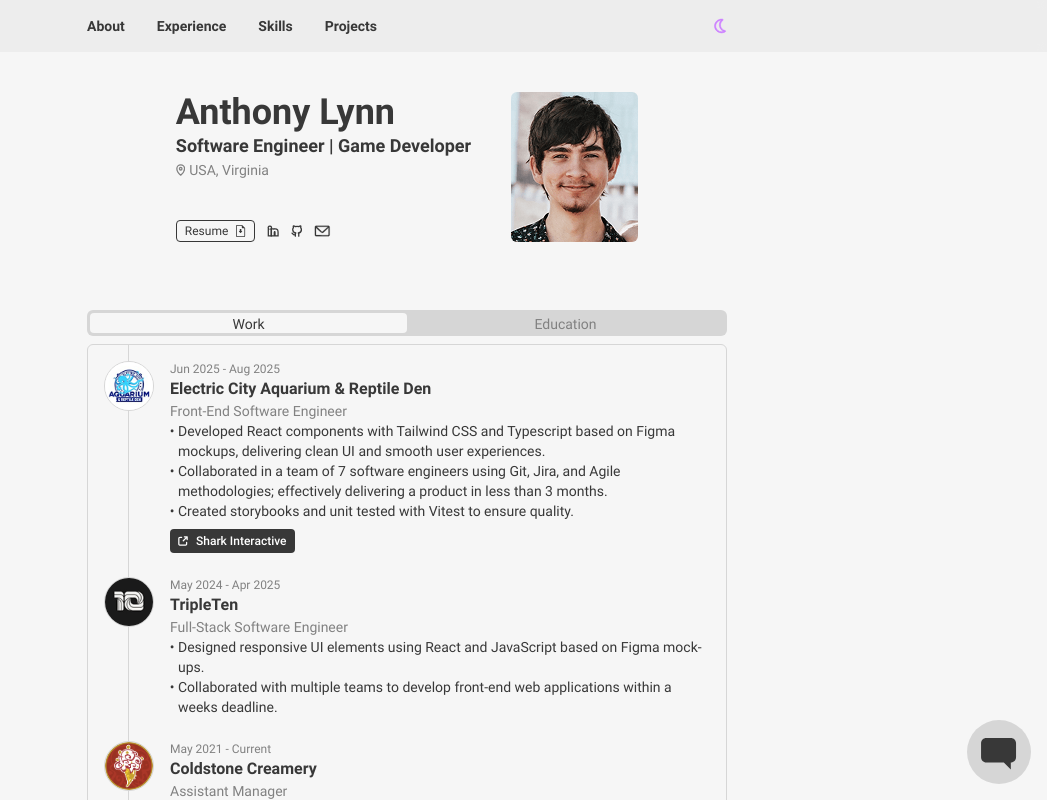
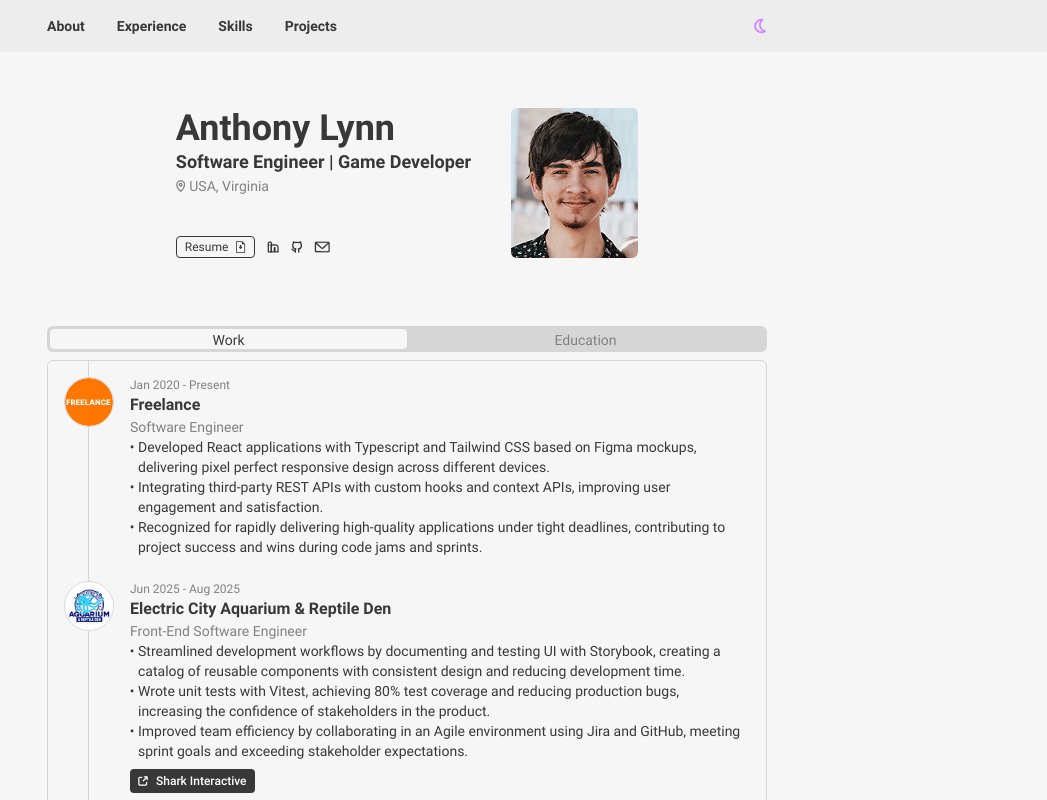
Before and after one commit to AnthonyLynn/Portfolio, a React (Vite) app: page / in a window 1280 px wide. Shown: the top 800 px of the page, without its empty margins (233-1280 px from the left). Built offline with nearby package versions, Linux system fonts and the light colour scheme; no server answers.

Commit message:
feat: add better descriptions and remove chatbot temporarily

```diff
--- a/src/components/App.tsx
+++ b/src/components/App.tsx
@@ -48,7 +48,7 @@
   const addErrorMessage = () => {
     addMessage(
       "assistant",
-      "I'm currently unavailable, please try again later and email Anthony any questions you have."
+      "I'm currently unavailable, please try again later and email Anthony at anthonywlynn2002@gmail.com for any questions you might have."
     );
   };
 
@@ -94,7 +94,7 @@
   const onChatMouseEnter = () => {
     setIsPulseActive(false);
   };
-
+  /*
   useEffect(() => {
     getConversations()
       .then(({ data }) => {
@@ -114,6 +114,7 @@
       })
       .catch(handleApiError);
   }, []);
+  */
 
   return (
     <div
@@ -122,13 +123,13 @@
       }`}
     >
       <Header onThemeButtonClick={onThemeChange} isDarkTheme={isDarkTheme} />
-      <main className="w-full md:max-w-[640px] px-3 sm:px-4 md:px-0 lg:pb-8 flex flex-col gap-4 sm:gap-7">
+      <main className="w-full md:max-w-[720px] px-3 sm:px-4 md:px-0 lg:pb-8 flex flex-col gap-4 sm:gap-7 mt-4">
         <About />
         <ExperienceSection />
         <SkillSection />
         <ProjectSection />
       </main>
-      <div className="sticky z-50 w-full bottom-0 p-3 sm:p-4 lg:p-0 flex justify-end">
+      {/*<div className="sticky z-50 w-full bottom-0 p-3 sm:p-4 lg:p-0 flex justify-end">
         {isModalOpen && (
           <Chat
             isLoadingResponse={isLoadingResponse}
@@ -145,7 +146,7 @@
             isPulseActive={isPulseActive}
           />
         )}
-      </div>
+      </div>*/}
       <Footer />
     </div>
   );
--- a/src/components/ExperienceSection.tsx
+++ b/src/components/ExperienceSection.tsx
@@ -1,6 +1,7 @@
 import AquariumReptileDenCompanyLogo from "../images/AquariumReptileDenCompanyLogo.png";
 import TripleTenLogo from "../images/TripleTenCompanyLogo.png";
-import ColdstoneCreameryLogo from "../images/ColdstoneCreameryLogo.png";
+import FreelanceLogo from "../images/FreelanceLogo.svg";
+import ColdStoneCreameryLogo from "../images/ColdStoneCreameryLogo.png";
 import AcademyOfArtUniversityLogo from "../images/AcademyOfArtUniversityLogo.png";
 
 import React, { useState } from "react";
@@ -43,15 +44,28 @@
         {showExperience ? (
           <>
             <Experience
+              institutionLogo={FreelanceLogo}
+              beginDate={"Jan 2020"}
+              endDate={"Present"}
+              companyName={"Freelance"}
+              roleTitle={"Software Engineer"}
+              descriptions={[
+                "Developed React applications with Typescript and Tailwind CSS based on Figma mockups, delivering pixel perfect responsive design across different devices.",
+                "Integrating third-party REST APIs with custom hooks and context APIs, improving user engagement and satisfaction.",
+                "Recognized for rapidly delivering high-quality applications under tight deadlines, contributing to project success and wins during code jams and sprints.",
+              ]}
+              externalLinks={[]}
+            />
+            <Experience
               institutionLogo={AquariumReptileDenCompanyLogo}
               beginDate={"Jun 2025"}
               endDate={"Aug 2025"}
               companyName={"Electric City Aquarium & Reptile Den"}
               roleTitle={"Front-End Software Engineer"}
               descriptions={[
-                "Developed React components with Tailwind CSS and Typescript based on Figma mockups, delivering clean UI and smooth user experiences.",
-                "Collaborated in a team of 7 software engineers using Git, Jira, and Agile methodologies; effectively delivering a product in less than 3 months.",
-                "Created storybooks and unit tested with Vitest to ensure quality.",
+                "Streamlined development workflows by documenting and testing UI with Storybook, creating a catalog of reusable components with consistent design and reducing development time.",
+                "Wrote unit tests with Vitest, achieving 80% test coverage and reducing production bugs, increasing the confidence of stakeholders in the product.",
+                "Improved team efficiency by collaborating in an Agile environment using Jira and GitHub, meeting sprint goals and exceeding stakeholder expectations.",
               ]}
               externalLinks={[
                 {
@@ -61,26 +75,15 @@
               ]}
             />
             <Experience
-              institutionLogo={TripleTenLogo}
-              beginDate={"May 2024"}
-              endDate={"Apr 2025"}
-              companyName={"TripleTen"}
-              roleTitle={"Full-Stack Software Engineer"}
-              descriptions={[
-                "Designed responsive UI elements using React and JavaScript based on Figma mock-ups.",
-                "Collaborated with multiple teams to develop front-end web applications within a weeks deadline.",
-              ]}
-              externalLinks={[]}
-            />
-            <Experience
-              institutionLogo={ColdstoneCreameryLogo}
+              institutionLogo={ColdStoneCreameryLogo}
               beginDate={"May 2021"}
               endDate={"Current"}
-              companyName={"Coldstone Creamery"}
+              companyName={"ColdStone Creamery"}
               roleTitle={"Assistant Manager"}
               descriptions={[
-                "Manage store operations, train staff, and ensure customer satisfaction in a fast-paced environment.",
-                "Build leadership, teamwork, and problem-solving skills transferable to collaborative software development.",
+                "Took ownership of overseeing daily operations in a fast paced environment, ensuring smooth execution, and improving customer satisfaction.",
+                "Mentored and guided team members in daily activities and practices, fostering a collaborative and high-functioning team.",
+                "Built leadership, teamwork, and problem-solving skills transferable to collaborative software development.",
               ]}
               externalLinks={[]}
             />
@@ -89,13 +92,13 @@
           <>
             <Experience
               institutionLogo={TripleTenLogo}
-              beginDate={"May 2024"}
-              endDate={"Apr 2025"}
+              beginDate={"2024"}
+              endDate={"2025"}
               companyName={"TripleTen"}
               roleTitle={"Full-Stack Software Engineer"}
               descriptions={[
-                "Designed responsive UI elements using React and JavaScript based on Figma mock-ups.",
-                "Collaborated with multiple teams to develop front-end web applications within a weeks deadline.",
+                "Developed basic HTML and CSS websites using best practices, like responsive and accessible design for increased user support.",
+                "Built Full-Stack projects through google cloud allowing for more feature rich applications.",
               ]}
               externalLinks={[]}
             />
@@ -106,8 +109,8 @@
               companyName={"Academy of Art University"}
               roleTitle={"Game Design"}
               descriptions={[
-                "Designed and built games in Unity and Unreal.",
-                "Used 3D and image editing software like Photoshop, Illustrator, Blender, and Maya.",
+                "Designed and developed user experiences using Unity and Unreal, focusing on creating a good player experience.",
+                "Created 3D models and images using editing software like Photoshop, Illustrator, Blender, and Maya.",
               ]}
               externalLinks={[]}
             />
--- a/src/components/Footer.tsx
+++ b/src/components/Footer.tsx
@@ -9,7 +9,7 @@
 
   return (
     <footer className="w-full bg-base-primary flex justify-center">
-      <div className="flex justify-between w-full md:w-[640px] p-4 px-3 sm:px-4 md:px-0 items-center">
+      <div className="flex justify-between w-full md:w-[720px] p-4 px-3 sm:px-4 md:px-0 items-center">
         <p className="font-medium text-xs text-text-secondary">
           &copy; {currentYear} anthony-lynn.com
         </p>
--- a/src/components/Header.tsx
+++ b/src/components/Header.tsx
@@ -12,7 +12,7 @@
 }) => {
   return (
     <header className="bg-base-primary/90 sticky z-20 left-0 top-0 w-full backdrop-blur-xs">
-      <div className="h-full md:max-w-[640px] w-full flex justify-between m-auto">
+      <div className="h-full md:max-w-[720px] w-full flex justify-between m-auto">
         <nav className="h-full text-dark-primary-text font-bold text-xs sm:text-sm flex">
           <a
             href="#about"
--- a/src/utils/projects.ts
+++ b/src/utils/projects.ts
@@ -19,16 +19,16 @@
     image: MakeASharkScreenshot,
     title: "Make a Shark",
     description:
-      "Educational app featuring sharks; made for an externship with 6 other developers using Agile.",
-    skills: ["React.js", "TypeScript", "Vitest", "Storybook"],
+      "Interactive educational application that teaches young users about sharks and their habitats.",
+    skills: ["React", "TypeScript", "Vitest", "Storybook"],
     websiteLink: "https://d2iglzmdn49e7r.cloudfront.net",
   },
   {
     image: NewsAppScreenshot,
     title: "News Explorer",
     description:
-      "Front-end news site using React and JavaScript to search and save news articles.",
-    skills: ["React.js", "JavaScript", "News API"],
+      "Website allowing users to find an endless amount of current news articles using user entered keywords. Additionally allows for the saving of these articles for later reading.",
+    skills: ["React", "JavaScript", "News API"],
     websiteLink: "https://anthonylynn.github.io/NewsApp",
     demoLink: "https://youtu.be/_pOs_k1a9pI",
     gitHubLink: "https://github.com/AnthonyLynn/NewsApp",
@@ -37,7 +37,7 @@
     image: LoverCodeJamzScreenshot,
     title: "Lovers Code Jamz",
     description:
-      "Front-end site where I built a carousel of popular restaurants to visit.",
+      "Website for planning the perfect date made for a 5 day team competition. Developed the restaurant carousel listing top 100 restaurants in the US, ordered by distance form user. Won 1st in design, presentation, and technical execution.",
     skills: ["HTML5", "JavaScript", "CSS3"],
     websiteLink: "https://jmik-thang.github.io/Lover-s-Slow-Jamz/",
     demoLink: "https://youtu.be/EM-qUf7j-ak",
@@ -47,7 +47,7 @@
     image: ReactionRunawayScreenshot,
     title: "Reaction Runaway",
     description:
-      "Game made in a 3.5 day game jam for the Roblox Developer Challenge 2023.",
+      "Game made in a 3.5 day game jam for the 2023 Roblox Developer Challenge. Features a user controlled player that can shoot electricity to solve puzzles.",
     skills: ["Roblox Studio", "Luau"],
     websiteLink: "https://www.roblox.com/games/12812459785/Reaction-Runaway",
     demoLink: "https://youtu.be/jt19Wdh4IlE",
@@ -56,7 +56,7 @@
     image: SpellCodingScreenshot,
     title: "Spell Coding",
     description:
-      "Commission project showcasing 25 different spells from the Harry Potter Series. UI design not made by me, but I did make it functional.",
+      "Commission project showcasing 25 different spells from the Harry Potter Series. Made UI functional, projectiles and their functional effects, and other small things like the hit cursor.",
     skills: ["Roblox Studio", "Luau"],
     websiteLink: "https://www.roblox.com/games/12707118089/SpellCoding",
     demoLink: "https://youtu.be/GUmZ-yoSqIs",
```
Also changed, not shown: src/images/FreelanceLogo.svg (added), 1 other file (tests, documents, lock files or other folders).
